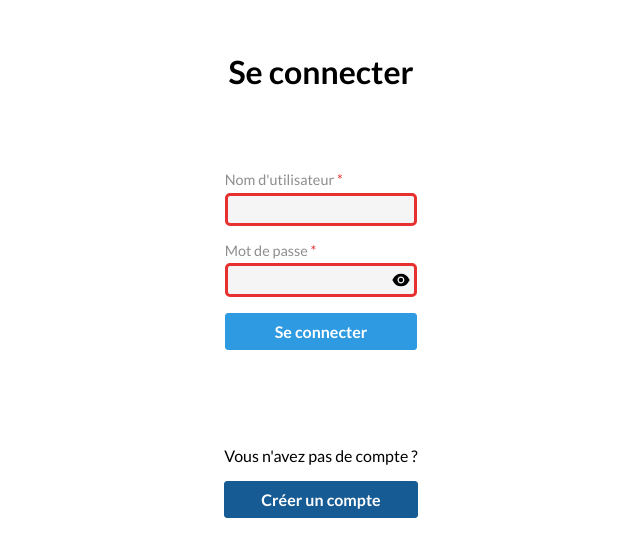
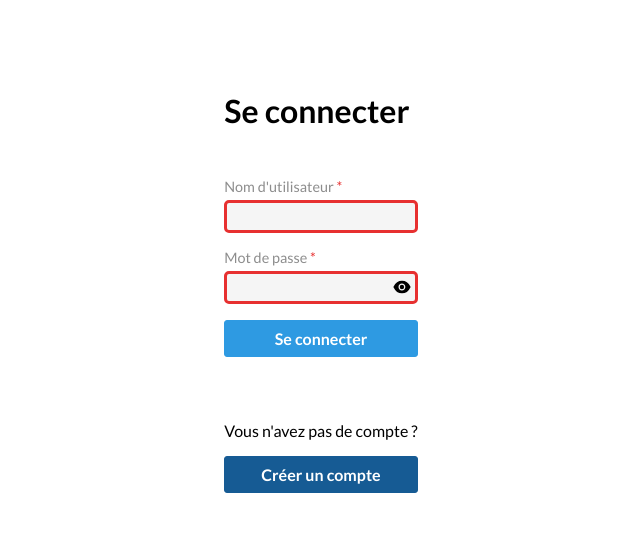
Before and after one commit to saidsay-so/chwitter, a React (Create React App) app in the folder client/: page /login in a window 1280 px wide. Shown: the part 108-664 px from the top of the page, without its empty margins (319-959 px from the left). Built offline with nearby package versions, Linux system fonts and the light colour scheme.

Commit message:
fix(client): correct layout for login page

```diff
--- a/client/src/pages/Login.css
+++ b/client/src/pages/Login.css
@@ -1,9 +1,8 @@
 .login {
   display: flex;
+	margin: auto;
   flex-direction: column;
-	gap: 5rem;
-  align-items: center;
-  padding: 10rem 0 10rem 0;
+  gap: 3rem;
 }
 
 .login .input-container {
--- a/client/src/pages/Login.tsx
+++ b/client/src/pages/Login.tsx
@@ -48,7 +48,6 @@ export default function Login() {
   };
 
   return (
-		<div className="responsive-container">
     <div className="login">
       <h1>{text.action}</h1>
       <form className="input-container" onSubmit={loginAction}>
@@ -92,6 +91,5 @@ export default function Login() {
         ></SimpleButton>
       </div>
     </div>
-		</div>
   );
 }
```
Lines whose indentation alone changed are shown as unchanged.
